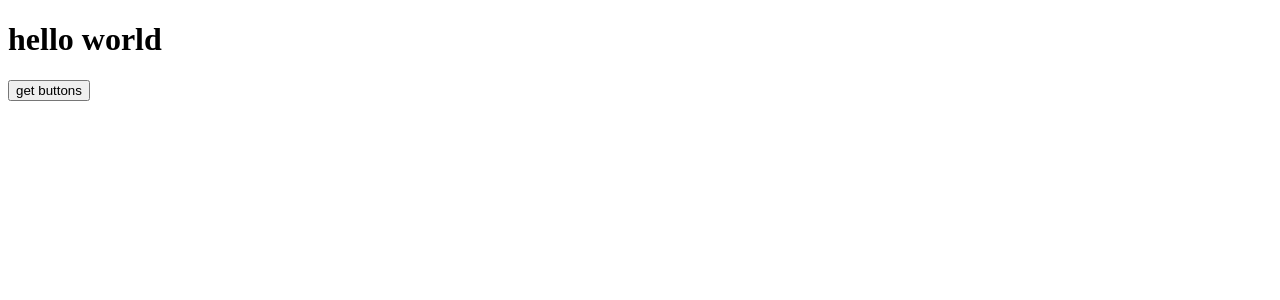
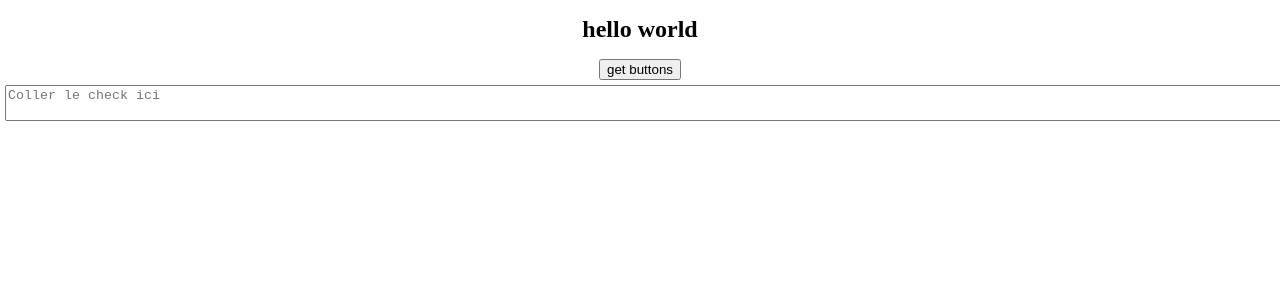
Before and after one commit to Julien9969/Chrome-extension, a React app: page / in a window 1280 px wide. Shown: the top 300 px of the page. Built offline with nearby package versions, Linux system fonts and the light colour scheme.

Commit message:
text-box start

```diff
--- a/package.json
+++ b/package.json
@@ -26,10 +26,12 @@
     "@types/react": "^18.0.29",
     "@types/react-dom": "^18.0.11",
     "copy-webpack-plugin": "^9.0.1",
+    "css-loader": "^6.7.3",
     "glob": "^7.1.6",
     "jest": "^27.2.1",
     "prettier": "^2.2.1",
     "rimraf": "^3.0.2 ",
+    "style-loader": "^3.3.2",
     "ts-jest": "^27.0.5",
     "ts-loader": "^8.0.0",
     "typescript": "^4.4.3 ",
--- a/src/App.tsx
+++ /dev/null
@@ -1,32 +0,0 @@
-import React from "react";
-
-const App = () => {
-    const getbuttons = () => {
-        chrome.tabs.query({ active: true, currentWindow: true }, function(tabs) {
-            const tab = tabs[0];
-            if (tab.id === undefined) return;
-            chrome.tabs.sendMessage(tab.id, { action: 'getButtonInfo' }, function(response) {
-            if (response && response.button) {
-                // Do something with the button, e.g. add an event listener
-                console.log(JSON.stringify(response.button));
-                const button = response.button;
-                console.log('Button found:', JSON.stringify(button));
-                button.addEventListener('click', () => {
-                    console.log('Button clicked!');
-                });
-            } else {
-                console.log('Button not found');
-            }
-            });
-        });
-    }
-
-    return (
-        <div>
-            <h1>hello world</h1>
-            <button onClick={getbuttons}>get buttons</button>
-        </div>
-    );
-}
-
-export default App;
--- /dev/null
+++ b/src/app/App.css
@@ -0,0 +1,36 @@
+html, body {
+    margin: 0;
+    padding: 0;
+}
+
+
+#title {
+    font-size: 1.5em;
+    text-align: center;
+    color: #000000;
+}
+
+.container {
+    min-width: 500px;
+    min-height: 600px;
+}
+
+.flex-column {
+    display: flex;
+    flex-direction: column;
+    align-items: center;
+    justify-content: flex-start;
+    /* padding: 0.5%; */
+}
+
+#text-container {
+    width: 100%;
+    height: 100%;
+    margin: 0 20px 0 20px;
+}
+
+.text-area {
+    margin: 5px 5px 5px 5px;
+    flex-grow: 1;
+    width: 100%;
+}
--- /dev/null
+++ b/src/app/App.tsx
@@ -0,0 +1,36 @@
+import React from "react";
+import "./App.css";
+
+const App = () => {
+    const getbuttons = () => {
+        chrome.tabs.query({ active: true, currentWindow: true }, function(tabs) {
+            const tab = tabs[0];
+            if (tab.id === undefined) return;
+            console.log(tab.url)
+            chrome.tabs.sendMessage(tab.id, { action: 'getButtonInfo' }, function(response) {
+                console.log("reponse : " + JSON.stringify(response))
+
+                if (response && response.button) {
+                    // Do something with the button, e.g. add an event listener
+                    const button = response.button;
+                    console.log(button);
+                    // button[0].dispatchEvent(new MouseEvent('click', { bubbles: true }));
+                } else {
+                    console.log('Button not found');
+                }
+            });
+        });
+    }
+
+    return (
+        <div className="container flex-column">
+            <h1 id="title"> hello world </h1>
+            <button onClick={getbuttons}>get buttons</button>
+            <div id="text-container">
+                <textarea className="text-area" placeholder="Coller le check ici"></textarea>
+            </div>
+        </div>
+    );
+}
+
+export default App;
--- a/src/index.tsx
+++ b/src/index.tsx
@@ -1,6 +1,7 @@
 import { createRoot } from "react-dom/client";
 import React from "react";
-import App from "./App";
+import App from "./app/App";
+
 
 const root = createRoot(document.getElementById("root")!);
 
--- a/webpack/webpack.common.js
+++ b/webpack/webpack.common.js
@@ -30,6 +30,10 @@ module.exports = {
                 use: "ts-loader",
                 exclude: /node_modules/,
             },
+            {
+                test: /\.css$/,
+                use: ['style-loader', 'css-loader'],
+            },
         ],
     },
     resolve: {
```
Also changed, not shown: src/content/get-buttons.ts (deleted, +0 -12 lines), src/content_script.tsx (+25 -7 lines), public/manifest.json, 1 other file (tests, documents, lock files or other folders).
